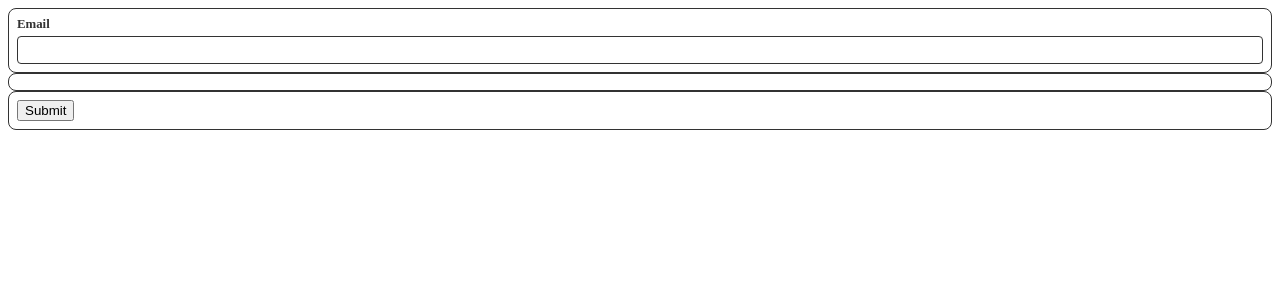
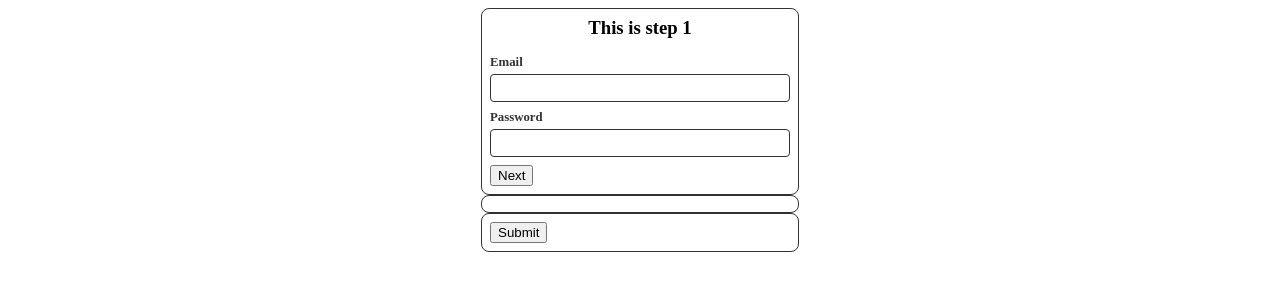
Before and after one commit to Annie-Huang/js-multistep-form, a website: page index.html in a window 1280 px wide. Drawn offline with Linux system fonts and the light colour scheme.

Commit message:
Add step-title, password input and next button. Add corresponding styling

```diff
--- a/index.html
+++ b/index.html
@@ -14,10 +14,16 @@
   <body>
     <form data-multi-step>
       <div class="card" data-step="1">
+        <h3 class="step-title">This is step 1</h3>
         <div class="form-group">
           <label for="email">Email</label>
           <input type="email" name="email" id="email" />
         </div>
+        <div class="form-group">
+          <label for="password">Password</label>
+          <input type="password" name="password" id="password" />
+        </div>
+        <button type="button">Next</button>
       </div>
       <div class="card" data-step="2"></div>
       <div class="card" data-step="3">
--- a/style.css
+++ b/style.css
@@ -3,6 +3,8 @@
   border: 1px solid #333;
   border-radius: 0.5rem;
   padding: 0.5rem;
+  max-width: 300px;
+  margin: 0 auto;
 }
 
 .form-group {
@@ -25,3 +27,7 @@
   font-size: 1rem;
   padding: 0.25em;
 }
+.step-title {
+  margin: 0 0 1rem 0;
+  text-align: center;
+}
```
